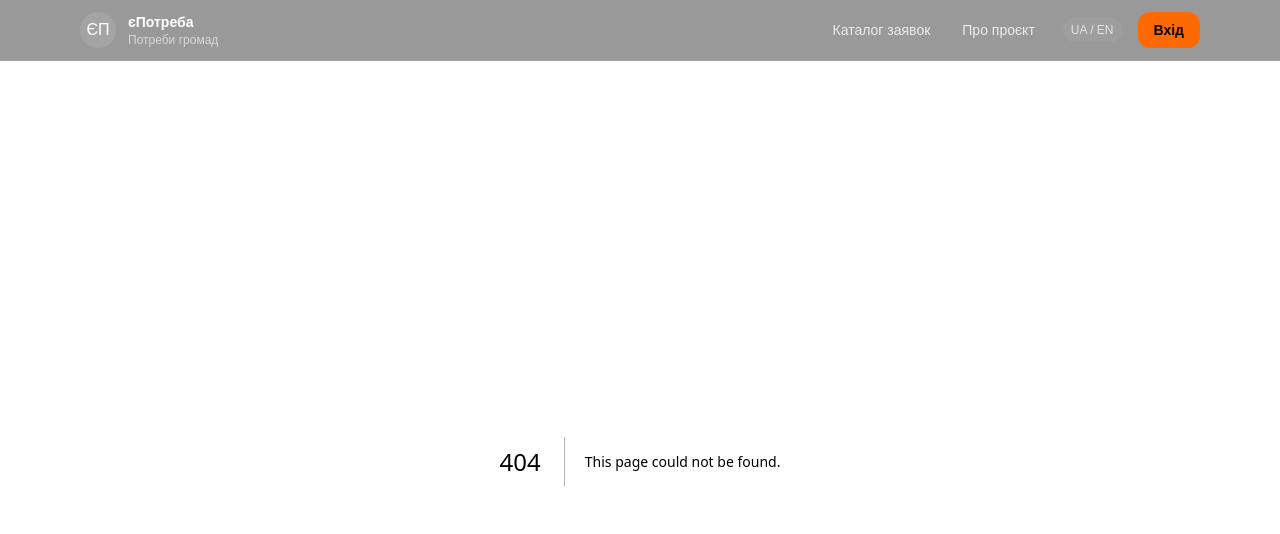
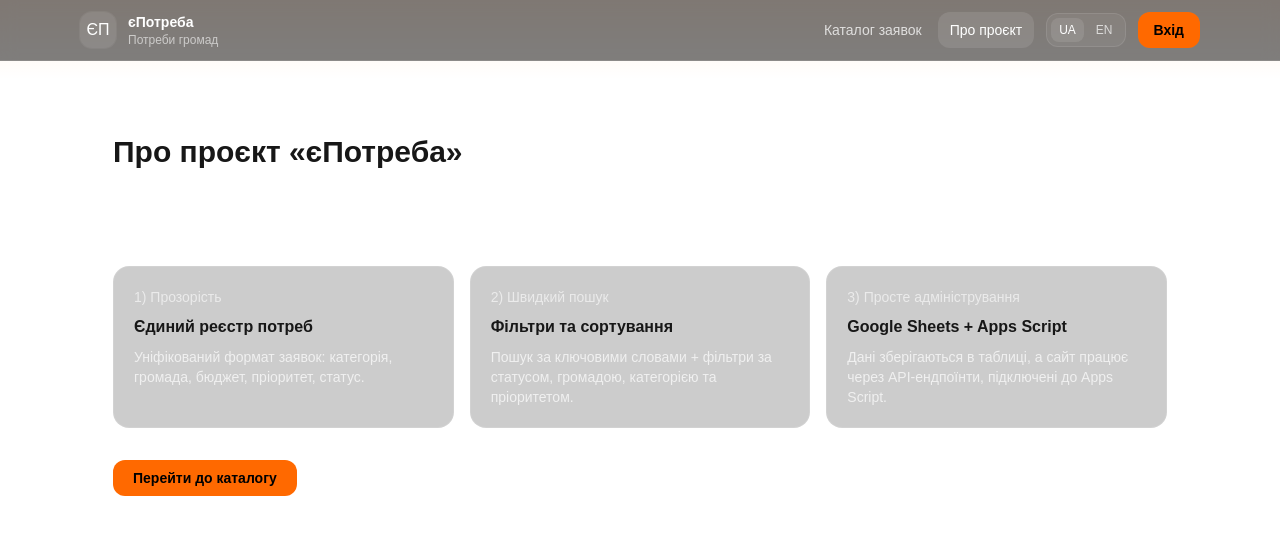
Before and after one commit to ostretiak-cloud/needs-platform, a Next.js app: page /about in a window 1280 px wide. Before the commit this address had no page. Shown: the top 534 px of the page. Built offline with nearby package versions, Linux system fonts and the light colour scheme.

Commit message:
Homepage: nicer header, about content, published preview with images

```diff
--- /dev/null
+++ b/app/about/page.js
@@ -0,0 +1,62 @@
+// app/about/page.js
+import Link from "next/link";
+
+export const metadata = {
+  title: "Про проєкт — єПотреба",
+};
+
+export default function AboutPage() {
+  return (
+    <main className="mx-auto max-w-6xl px-4 py-10">
+      <section className="rounded-3xl border border-white/10 bg-white/5 p-8">
+        <h1 className="text-3xl font-extrabold">Про проєкт «єПотреба»</h1>
+        <p className="mt-4 max-w-3xl text-white/70">
+          «єПотреба» — це єдиний каталог заявок (потреб) від громад, який дозволяє
+          швидко публікувати, структурувати та знаходити пріоритетні запити для
+          підтримки та відновлення.
+        </p>
+
+        <div className="mt-8 grid gap-4 md:grid-cols-3">
+          <div className="rounded-2xl border border-white/10 bg-black/20 p-5">
+            <div className="text-sm text-white/60">1) Прозорість</div>
+            <div className="mt-2 text-base font-semibold">Єдиний реєстр потреб</div>
+            <p className="mt-2 text-sm text-white/70">
+              Уніфікований формат заявок: категорія, громада, бюджет, пріоритет, статус.
+            </p>
+          </div>
+
+          <div className="rounded-2xl border border-white/10 bg-black/20 p-5">
+            <div className="text-sm text-white/60">2) Швидкий пошук</div>
+            <div className="mt-2 text-base font-semibold">Фільтри та сортування</div>
+            <p className="mt-2 text-sm text-white/70">
+              Пошук за ключовими словами + фільтри за статусом, громадою, категорією та пріоритетом.
+            </p>
+          </div>
+
+          <div className="rounded-2xl border border-white/10 bg-black/20 p-5">
+            <div className="text-sm text-white/60">3) Просте адміністрування</div>
+            <div className="mt-2 text-base font-semibold">Google Sheets + Apps Script</div>
+            <p className="mt-2 text-sm text-white/70">
+              Дані зберігаються в таблиці, а сайт працює через API-ендпоїнти, підключені до Apps Script.
+            </p>
+          </div>
+        </div>
+
+        <div className="mt-8 flex flex-wrap gap-3">
+          <Link
+            href="/applications"
+            className="rounded-xl bg-orange-500 px-5 py-2 text-sm font-semibold text-black hover:bg-orange-400"
+          >
+            Перейти до каталогу
+          </Link>
+          <Link
+            href="/"
+            className="rounded-xl bg-white/10 px-5 py-2 text-sm text-white hover:bg-white/15"
+          >
+            На головну
+          </Link>
+        </div>
+      </section>
+    </main>
+  );
+}
--- a/app/page.js
+++ b/app/page.js
@@ -1,55 +1,106 @@
+// app/page.js
+"use client";
+
 import Link from "next/link";
+import { useEffect, useMemo, useState } from "react";
 
-const publishedDemo = [
-  {
-    id: "1",
-    title: "Генератор 30 кВт для лікарні",
-    community: "Купʼянська ТГ",
-    budget: "450 000 грн",
-    status: "published",
-    priority: 5,
-  },
-  {
-    id: "2",
-    title: "Ноутбуки для ЦНАП",
-    community: "Ізюмська ТГ",
-    budget: "320 000 грн",
-    status: "published",
-    priority: 4,
-  },
-];
+function pickImageUrl(item) {
+  // Підхоплюємо різні можливі назви колонок з Google Sheets / Apps Script
+  return (
+    item?.imageUrl ||
+    item?.image ||
+    item?.photo ||
+    item?.cover ||
+    item?.coverUrl ||
+    item?.img ||
+    item?.imgUrl ||
+    ""
+  );
+}
+
+function isPublished(item) {
+  const s = String(item?.status || item?.state || "").toLowerCase();
+  return s === "published" || s === "опубліковано" || s === "опублікована" || s === "опублікована заявка";
+}
 
 export default function Home() {
+  const [query, setQuery] = useState("");
+  const [items, setItems] = useState([]);
+  const [loading, setLoading] = useState(true);
+
+  // Беремо дані з твого існуючого API (він вже працює, бо /applications працює)
+  useEffect(() => {
+    let cancelled = false;
+
+    async function run() {
+      try {
+        setLoading(true);
+        const res = await fetch("/api/applications", { cache: "no-store" });
+        const data = await res.json();
+
+        // Підтримуємо обидва варіанти: або масив, або {items:[...]}
+        const list = Array.isArray(data) ? data : data?.items || [];
+        if (!cancelled) setItems(list);
+      } catch (e) {
+        if (!cancelled) setItems([]);
+      } finally {
+        if (!cancelled) setLoading(false);
+      }
+    }
+
+    run();
+    return () => {
+      cancelled = true;
+    };
+  }, []);
+
+  const published = useMemo(() => items.filter(isPublished), [items]);
+
+  const filteredPublished = useMemo(() => {
+    const q = query.trim().toLowerCase();
+    if (!q) return published;
+    return published.filter((x) => {
+      const t = `${x?.title || ""} ${x?.community || ""} ${x?.category || ""} ${x?.description || ""}`.toLowerCase();
+      return t.includes(q);
+    });
+  }, [published, query]);
+
+  const preview = filteredPublished.slice(0, 6);
+
   return (
     <main className="min-h-screen">
+      {/* HERO */}
       <section className="relative overflow-hidden">
         <div className="absolute inset-0 bg-gradient-to-b from-black via-slate-950 to-slate-900" />
         <div className="absolute inset-0 opacity-30 [background:radial-gradient(60%_60%_at_50%_20%,rgba(255,140,0,0.25),transparent_60%)]" />
 
         <div className="relative mx-auto max-w-6xl px-4 py-20">
           <h1 className="text-5xl font-extrabold tracking-tight md:text-6xl">
-            Потреби громад
+            єПотреба
           </h1>
-
           <p className="mt-4 max-w-2xl text-lg text-white/70">
-            Єдиний каталог потреб громад. Швидко знаходьте заявки за категорією,
-            громадою та ключовими словами.
+            Єдиний каталог потреб громад. Публікуйте та знаходьте заявки за категоріями, громадами й пріоритетами.
           </p>
 
-          <div className="mt-8 flex w-full max-w-2xl items-center gap-2 rounded-2xl border border-white/10 bg-white/5 p-2 backdrop-blur">
+          {/* Пошук на головній (фільтрує published тут + може вести в каталог) */}
+          <div className="mt-8 w-full max-w-2xl rounded-2xl border border-white/10 bg-white/5 p-2 backdrop-blur">
+            <div className="flex items-center gap-2">
               <input
-              placeholder="Пошук…"
+                value={query}
+                onChange={(e) => setQuery(e.target.value)}
+                placeholder="Пошук опублікованих заявок…"
                 className="h-11 flex-1 rounded-xl bg-transparent px-3 text-sm text-white placeholder:text-white/40 outline-none"
               />
               <Link
-              href="/applications"
+                href={`/applications${query.trim() ? `?q=${encodeURIComponent(query.trim())}` : ""}`}
                 className="grid h-11 place-items-center rounded-xl bg-orange-500 px-5 text-sm font-semibold text-black hover:bg-orange-400"
               >
-              Пошук
+                У каталог
               </Link>
             </div>
+          </div>
 
-          <div className="mt-5 flex gap-3">
+          <div className="mt-5 flex flex-wrap gap-3">
             <Link
               href="/applications"
               className="rounded-xl bg-white/10 px-4 py-2 text-sm text-white hover:bg-white/15"
@@ -66,9 +117,16 @@ export default function Home() {
         </div>
       </section>
 
+      {/* PREVIEW published */}
       <section className="mx-auto max-w-6xl px-4 py-12">
-        <div className="flex items-center justify-between gap-3">
+        <div className="flex flex-wrap items-end justify-between gap-3">
+          <div>
             <h2 className="text-2xl font-bold">Опубліковані заявки</h2>
+            <p className="mt-1 text-sm text-white/60">
+              {loading ? "Завантаження…" : `Знайдено: ${filteredPublished.length}`}
+            </p>
+          </div>
+
           <Link
             href="/applications"
             className="rounded-xl bg-white/10 px-4 py-2 text-sm text-white hover:bg-white/15"
@@ -77,34 +135,97 @@ export default function Home() {
           </Link>
         </div>
 
-        <div className="mt-6 grid gap-4 md:grid-cols-2">
-          {publishedDemo.map((item) => (
-            <div
-              key={item.id}
-              className="rounded-2xl border border-white/10 bg-white/5 p-5"
+        {/* Стан: loading/empty */}
+        {loading ? (
+          <div className="mt-6 grid gap-4 md:grid-cols-3">
+            {[1, 2, 3].map((k) => (
+              <div key={k} className="h-72 rounded-2xl border border-white/10 bg-white/5 animate-pulse" />
+            ))}
+          </div>
+        ) : preview.length === 0 ? (
+          <div className="mt-6 rounded-2xl border border-white/10 bg-white/5 p-6 text-white/70">
+            Немає опублікованих заявок за вашим пошуком. Спробуйте інші ключові слова або відкрийте каталог.
+          </div>
+        ) : (
+          <div className="mt-6 grid gap-4 md:grid-cols-3">
+            {preview.map((item) => {
+              // ВАЖЛИВО: тут має бути реальний id з API. Саме тому "Відкрити" тепер працюватиме.
+              const id = item?.id || item?._id || item?.rowId || item?.uuid;
+              const img = pickImageUrl(item);
+
+              return (
+                <article
+                  key={String(id)}
+                  className="overflow-hidden rounded-2xl border border-white/10 bg-white/5 shadow-[0_0_0_1px_rgba(255,255,255,0.03)]"
                 >
-              <div className="flex items-start justify-between gap-3">
-                <h3 className="text-lg font-semibold">{item.title}</h3>
-                <span className="rounded-full bg-white/10 px-3 py-1 text-xs text-white/70">
+                  {/* Image */}
+                  <div className="relative h-40 w-full bg-black/30">
+                    {img ? (
+                      // eslint-disable-next-line @next/next/no-img-element
+                      <img
+                        src={img}
+                        alt={item?.title || "Заявка"}
+                        className="h-full w-full object-cover"
+                        onError={(e) => {
+                          e.currentTarget.style.display = "none";
+                        }}
+                      />
+                    ) : (
+                      <div className="flex h-full items-center justify-center text-sm text-white/40">
+                        Немає зображення
+                      </div>
+                    )}
+
+                    {item?.priority ? (
+                      <div className="absolute right-3 top-3 rounded-full bg-black/60 px-3 py-1 text-xs text-white">
                         priority {item.priority}
+                      </div>
+                    ) : null}
+                  </div>
+
+                  {/* Content */}
+                  <div className="p-5">
+                    <h3 className="line-clamp-2 text-base font-semibold text-white">
+                      {item?.title || "Без назви"}
+                    </h3>
+
+                    <div className="mt-3 space-y-2 text-sm">
+                      <div className="flex items-center justify-between gap-3">
+                        <span className="text-white/50">Громада</span>
+                        <span className="text-white/85 line-clamp-1">
+                          {item?.community || item?.hromada || "—"}
                         </span>
                       </div>
 
-              <div className="mt-4 text-sm text-white/70">
-                {item.community} • {item.budget}
+                      <div className="flex items-center justify-between gap-3">
+                        <span className="text-white/50">Бюджет</span>
+                        <span className="text-white/85">
+                          {item?.budget || item?.amount || "—"}
+                        </span>
+                      </div>
+
+                      <div className="flex items-center justify-between gap-3">
+                        <span className="text-white/50">Категорія</span>
+                        <span className="text-white/85 line-clamp-1">
+                          {item?.category || "—"}
+                        </span>
+                      </div>
                     </div>
 
                     <div className="mt-5 flex justify-end">
                       <Link
-                  href={`/applications/${item.id}`}
+                        href={id ? `/applications/${id}` : "/applications"}
                         className="rounded-xl bg-emerald-400 px-4 py-2 text-sm font-semibold text-black hover:bg-emerald-300"
                       >
                         Відкрити
                       </Link>
                     </div>
                   </div>
-          ))}
+                </article>
+              );
+            })}
           </div>
+        )}
       </section>
     </main>
   );
--- a/components/Header.js
+++ b/components/Header.js
@@ -1,12 +1,36 @@
+// components/Header.js
 import Link from "next/link";
+import { usePathname } from "next/navigation";
 
 export default function Header() {
+  const pathname = usePathname();
+
+  const NavLink = ({ href, children }) => {
+    const active = pathname === href || (href !== "/" && pathname?.startsWith(href));
     return (
-    <header className="sticky top-0 z-50 border-b border-white/10 bg-black/40 backdrop-blur">
+      <Link
+        href={href}
+        className={[
+          "rounded-xl px-3 py-2 text-sm transition",
+          active
+            ? "bg-white/10 text-white"
+            : "text-white/75 hover:bg-white/10 hover:text-white",
+        ].join(" ")}
+      >
+        {children}
+      </Link>
+    );
+  };
+
+  return (
+    <header className="sticky top-0 z-50">
+      {/* top glow */}
+      <div className="pointer-events-none absolute inset-x-0 top-0 h-20 bg-gradient-to-b from-orange-500/10 to-transparent" />
+      <div className="border-b border-white/10 bg-black/50 backdrop-blur">
         <div className="mx-auto flex max-w-6xl items-center justify-between px-4 py-3">
           {/* Brand */}
-        <Link href="/" className="flex items-center gap-3">
-          <div className="grid h-9 w-9 place-items-center rounded-full bg-white/10 text-white">
+          <Link href="/" className="group flex items-center gap-3">
+            <div className="grid h-9 w-9 place-items-center rounded-xl bg-white/10 text-white shadow-[0_0_0_1px_rgba(255,255,255,0.06)] group-hover:bg-white/15">
               ЄП
             </div>
             <div className="leading-tight">
@@ -15,34 +39,28 @@ export default function Header() {
             </div>
           </Link>
 
-        {/* Navigation */}
-        <nav className="flex items-center gap-2">
-          <Link
-            href="/applications"
-            className="rounded-xl px-3 py-2 text-sm text-white/80 hover:bg-white/10 hover:text-white"
-          >
-            Каталог заявок
-          </Link>
+          {/* Nav */}
+          <nav className="flex items-center gap-1">
+            <NavLink href="/applications">Каталог заявок</NavLink>
+            <NavLink href="/about">Про проєкт</NavLink>
 
-          <Link
-            href="/about"
-            className="rounded-xl px-3 py-2 text-sm text-white/80 hover:bg-white/10 hover:text-white"
-          >
-            Про проєкт
-          </Link>
-
-          <div className="ml-2 rounded-xl bg-white/5 px-2 py-1 text-xs text-white/70">
-            UA / EN
+            {/* Мови (поки UI, без логіки) */}
+            <div className="ml-2 hidden items-center gap-1 rounded-xl border border-white/10 bg-white/5 p-1 sm:flex">
+              <button className="rounded-lg bg-white/10 px-2 py-1 text-xs text-white">UA</button>
+              <button className="rounded-lg px-2 py-1 text-xs text-white/70 hover:bg-white/10 hover:text-white">
+                EN
+              </button>
             </div>
 
             <Link
               href="/login"
-            className="ml-2 rounded-xl bg-orange-500 px-4 py-2 text-sm font-semibold text-black hover:bg-orange-400"
+              className="ml-2 rounded-xl bg-orange-500 px-4 py-2 text-sm font-semibold text-black transition hover:bg-orange-400"
             >
               Вхід
             </Link>
           </nav>
         </div>
+      </div>
     </header>
   );
 }
```
Lines whose indentation alone changed are shown as unchanged.
